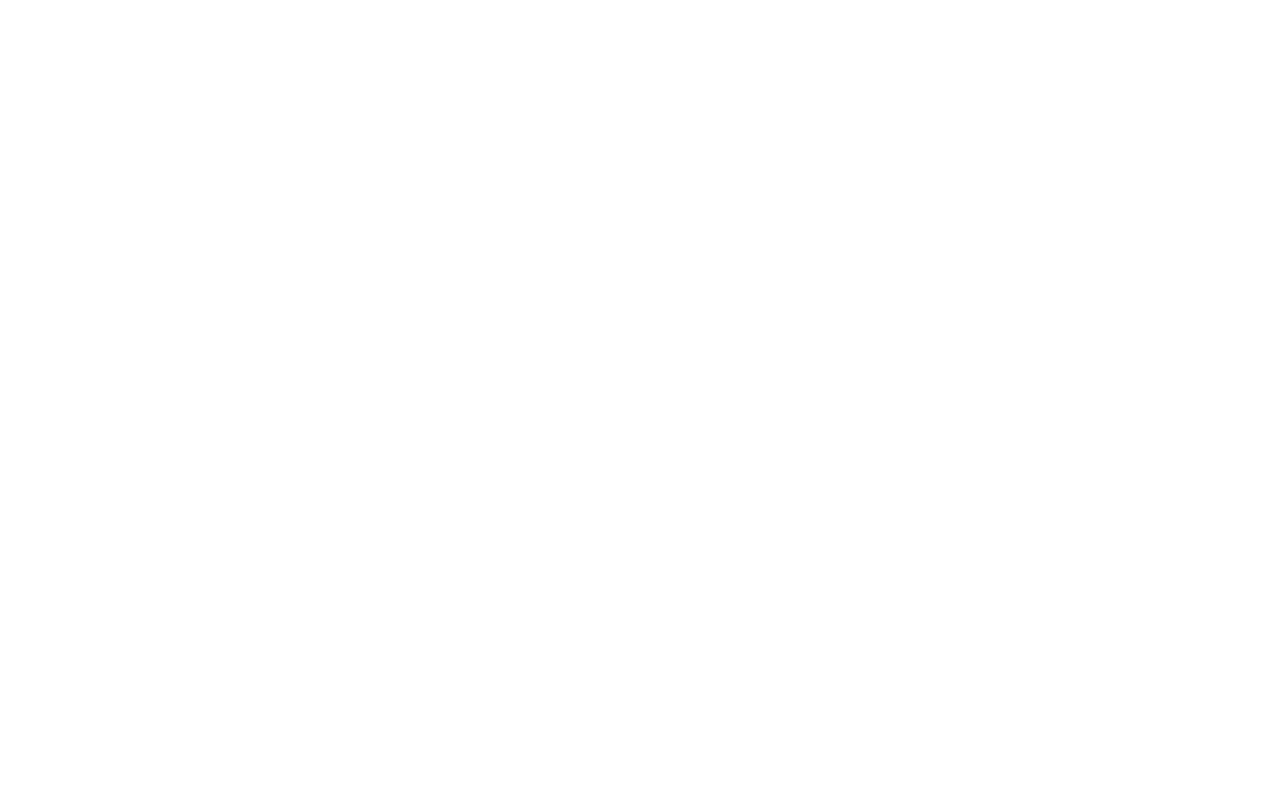
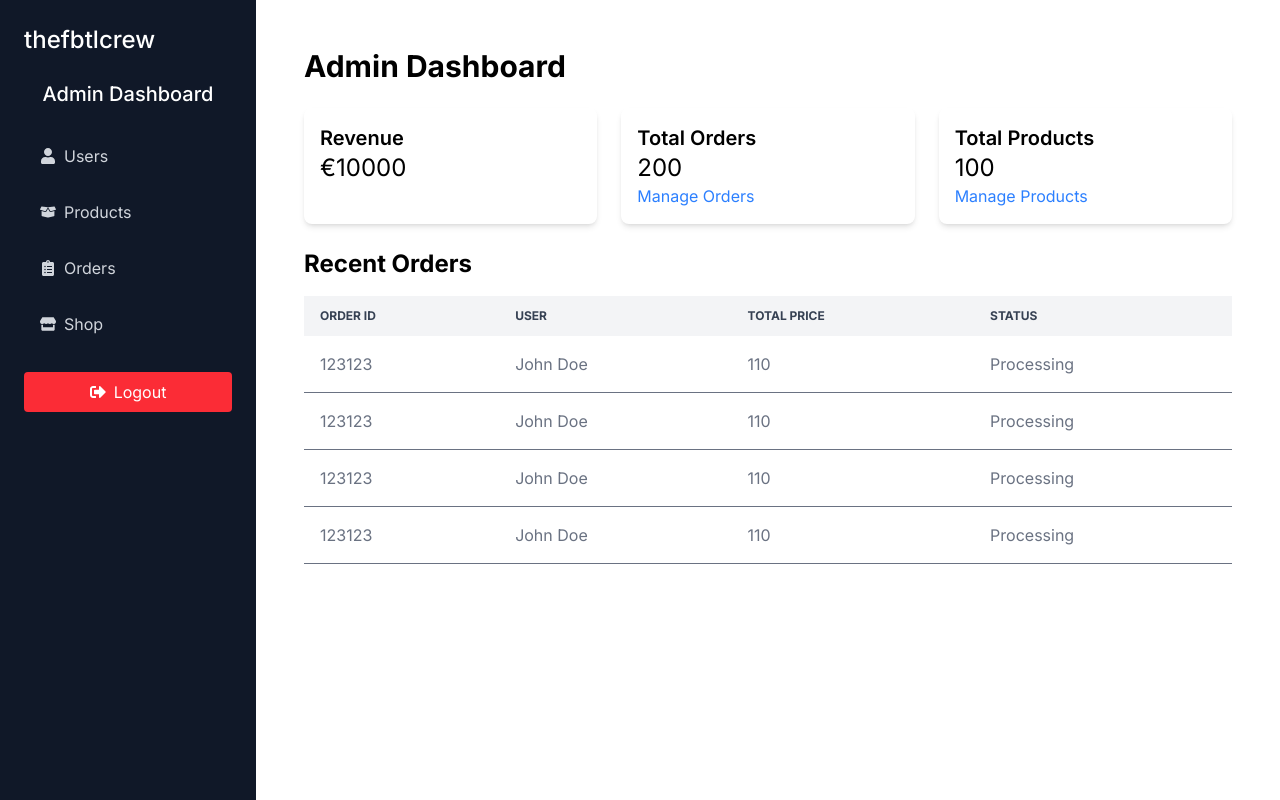
Before and after one commit to nadimmetwalli/theftblcrew-shop-ecommerce, a React (Vite) app in the folder frontend/: page /admin in a window 1280 px wide. Before the commit this address had no page. Built offline with nearby package versions, Linux system fonts and the light colour scheme.

Commit message:
Admin Homepage complete

```diff
--- a/frontend/src/App.jsx
+++ b/frontend/src/App.jsx
@@ -12,6 +12,8 @@
 import OrderConfirmationPage from './pages/OrderConfirmationPage';
 import OrderDetailsPage from './pages/OrderDetailsPage';
 import MyOrderPage from './pages/MyOrderPage';
+import AdminLayout from './components/Admin/AdminLayout';
+import AdminHomePage from './pages/AdminHomePage';
 
 
 const App = () => {
@@ -32,6 +34,9 @@
             <Route path="order/:id" element={<OrderDetailsPage />} />
             <Route path="my-orders" element={<MyOrderPage />} />
           </Route>
+          <Route path='/admin' element={<AdminLayout />}>
+            <Route index element={<AdminHomePage />}  />
+          </Route>
         </Routes>
       </BrowserRouter>
     </>
--- /dev/null
+++ b/frontend/src/components/Admin/AdminLayout.jsx
@@ -0,0 +1,45 @@
+import React, { useState } from 'react'
+import { FaBars } from 'react-icons/fa';
+import AdminSidebar from './AdminSidebar';
+import { Outlet } from 'react-router-dom';
+
+const AdminLayout = () => {
+    const [isSidebarOpen, setIsSidebarOpen] = useState(false);
+    const toggleSidebar = () => {
+        setIsSidebarOpen(!isSidebarOpen);
+    };
+  return (
+    <div>
+      <div className="min-h-screen flex flex-col md:flex-row relative">
+        {/*Mobile Toggle button */}
+        <div className="flex md:hidden p-4 bg-gray-900 text-white z-20">
+            <button onClick={toggleSidebar}>
+                <FaBars size={24}/>
+            </button>
+            <h1 className="ml-4 text-xl font-medium">Admin Dashboard</h1>
+        </div>
+
+        {/* overlay for mobile sidebar*/}
+        {isSidebarOpen && (
+            <div
+            className="fixed inset-0 z-10 bg-black bg-opacity-50 md:hidden"
+            onClick={toggleSidebar}>
+            </div>
+        )}
+        {/* sidebar*/}
+        <div className={`bg-gray-900 w-64 min-h-screen text-white absolute md:relative transform ${isSidebarOpen ? "translate-x-0" : "-translate-x-full"
+        } transition-transform duration-300 md:translate-x-0 md:static md:block z-20`}>
+            {/*Sidebar component */}
+            <AdminSidebar />
+        </div>
+
+        {/*main content */}
+        <div className="flex-grow p-6 overflow-auto">
+            <Outlet />
+        </div>
+      </div>
+    </div>
+  )
+}
+
+export default AdminLayout
--- /dev/null
+++ b/frontend/src/components/Admin/AdminSidebar.jsx
@@ -0,0 +1,50 @@
+import React from 'react'
+import { FaBoxOpen, FaClipboardList, FaSignOutAlt, FaStore, FaUser } from 'react-icons/fa';
+import { Link, NavLink, useNavigate } from 'react-router-dom';
+
+const AdminSidebar = () => {
+    const navigate = useNavigate();
+    const handleLogout = () => {
+        navigate("/");
+    };
+  return (
+    <div className='p-6'>
+      <div className="mb-6">
+        <Link to="/admin" className='text-2xl font-medium'>
+            thefbtlcrew
+        </Link>
+      </div>
+      <h2 className="text-xl font-medium mb-6 text-center">Admin Dashboard</h2>
+      <nav className="flex flex-col space-y-2">
+        <NavLink to="/admin/users" className={({isActive}) => isActive ? "bg-gray-700 text-white py-3 px-4 rounded flex items-center space-x-2" : "text-gray-300 hover:bg-gray-700 hover:text-white py-3 px-4 rounded flex items-center space-x-2"}>
+            <FaUser />
+            <span>Users</span>
+        </NavLink>
+
+        <NavLink to="/admin/products" className={({isActive}) => isActive ? "bg-gray-700 text-white py-3 px-4 rounded flex items-center space-x-2" : "text-gray-300 hover:bg-gray-700 hover:text-white py-3 px-4 rounded flex items-center space-x-2"}>
+            <FaBoxOpen />
+            <span>Products</span>
+        </NavLink>
+
+        <NavLink to="/admin/orders" className={({isActive}) => isActive ? "bg-gray-700 text-white py-3 px-4 rounded flex items-center space-x-2" : "text-gray-300 hover:bg-gray-700 hover:text-white py-3 px-4 rounded flex items-center space-x-2"}>
+            <FaClipboardList />
+            <span>Orders</span>
+        </NavLink>
+
+        <NavLink to="/" className={({isActive}) => isActive ? "bg-gray-700 text-white py-3 px-4 rounded flex items-center space-x-2" : "text-gray-300 hover:bg-gray-700 hover:text-white py-3 px-4 rounded flex items-center space-x-2"}>
+            <FaStore />
+            <span>Shop</span>
+        </NavLink>
+      </nav>
+
+      <div className="mt-6">
+        <button onClick={handleLogout} className='w-full bg-red-500 hover:bg-red-600 text-white py-2 px-4 rounded flex items-center justify-center space-x-2'>
+            <FaSignOutAlt />
+            <span>Logout</span>
+        </button>
+      </div>
+    </div>
+  )
+}
+
+export default AdminSidebar;
--- a/frontend/src/components/Common/Navbar.jsx
+++ b/frontend/src/components/Common/Navbar.jsx
@@ -28,7 +28,7 @@
             {/*Left-logo */}
             <div>
                 <Link to="/" className='text-2xl font-medium'>
-                    Rabbit
+                    theftblcrew
                 </Link>
             </div>
 
@@ -56,6 +56,9 @@
 
             {/* Right - Icons*/}
             <div className='flex items-center space-x-4'>
+                <Link to="/admin" className='block bg-black px-2 rounded text-sm text-white'>
+                    Admin
+                </Link>
                 <Link to="/profile" className='hover:text-black'>
                     <HiOutlineUser className='h-6 w-6 text-gray-700'/>
                 </Link>
--- /dev/null
+++ b/frontend/src/pages/AdminHomePage.jsx
@@ -0,0 +1,106 @@
+import React from 'react'
+import { Link } from 'react-router-dom';
+
+const AdminHomePage = () => {
+    const orders = [
+        {
+            _id: 123123,
+            user: {
+                name: "John Doe",
+            },
+            totalPrice : 110,
+            status: "Processing",
+        },
+
+        {
+            _id: 123123,
+            user: {
+                name: "John Doe",
+            },
+            totalPrice : 110,
+            status: "Processing",
+        },
+
+        {
+            _id: 123123,
+            user: {
+                name: "John Doe",
+            },
+            totalPrice : 110,
+            status: "Processing",
+        },
+
+        {
+            _id: 123123,
+            user: {
+                name: "John Doe",
+            },
+            totalPrice : 110,
+            status: "Processing",
+        },
+    ];
+  return (
+    <div className='max-w-7xl mx-auto p-6'>
+      <h1 className="text-3xl font-bold mb-6">Admin Dashboard</h1>
+      <div className="grid grid-cols-1 sm:grid-cols-2 lg:grid-cols-3 gap-6">
+        <div className="p-4 shadow-md rounded-lg">
+            <h2 className="text-xl font-semibold">Revenue</h2>
+            <p className="text-2xl">€10000</p>
+        </div>
+
+        <div className="p-4 shadow-md rounded-lg">
+            <h2 className="text-xl font-semibold">Total Orders</h2>
+            <p className="text-2xl">200</p>
+            <Link to="/admin/orders" className='text-blue-500 hover:underline'>
+                Manage Orders
+            </Link>
+        </div>
+
+        <div className="p-4 shadow-md rounded-lg">
+            <h2 className="text-xl font-semibold">Total Products</h2>
+            <p className="text-2xl">100</p>
+            <Link to="/admin/products" className='text-blue-500 hover:underline'>
+                Manage Products
+            </Link>
+        </div>
+      </div>
+      <div className='mt-6'>
+        <h2 className='text-2xl font-bold mb-4'>Recent Orders</h2>
+        <div className="overflow-x-auto">
+            <table className='min-w-full text-left text-gray-500'>
+                <thead className='bg-gray-100 text-xs uppercase text-gray-700'>
+                    <tr>
+                        <th className='py-3 px-4'>Order ID</th>
+                        <th className='py-3 px-4'>User</th>
+                        <th className='py-3 px-4'>Total Price</th>
+                        <th className='py-3 px-4'>Status</th>
+                    </tr>
+                </thead>
+                <tbody>
+                    {orders.length > 0 ? (
+                        orders.map((order) => (
+                            <tr key={order._id} className='border-b hover:bg-gray-50 cursor-pointer'>
+                                <td className='p-4'>{order._id}</td>
+                                <td className='p-4'>{order.user.name}</td>
+                                <td className='p-4'>{order.totalPrice}</td>
+                                <td className='p-4'>{order.status}</td>
+                            </tr>
+
+                        ))
+                    ) : (
+                        <tr>
+                            <td colSpan={4} className='p-4 text-center text-gray-500'>
+                                No recent orders
+                            </td>
+                        </tr>
+                    )}
+                </tbody>
+            </table>
+        </div>
+
+      </div>
+    </div>
+  )
+}
+
+export default AdminHomePage
```
